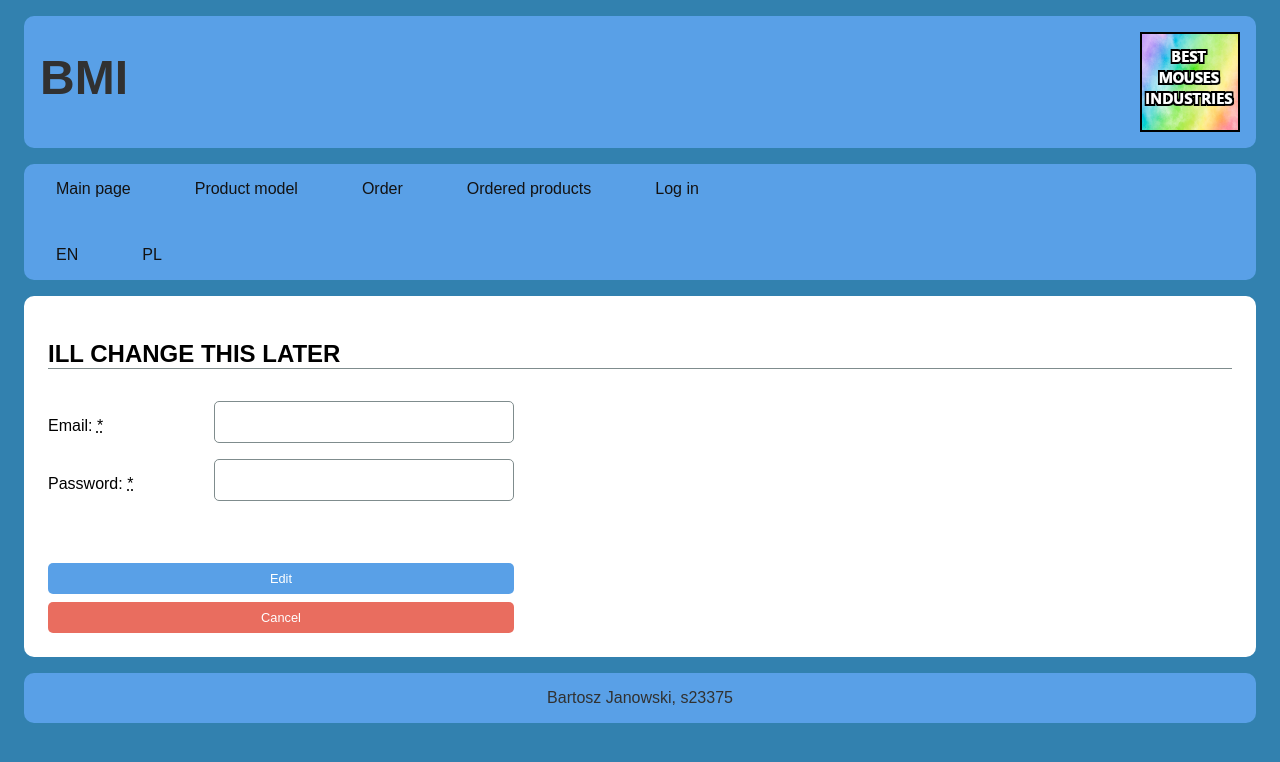
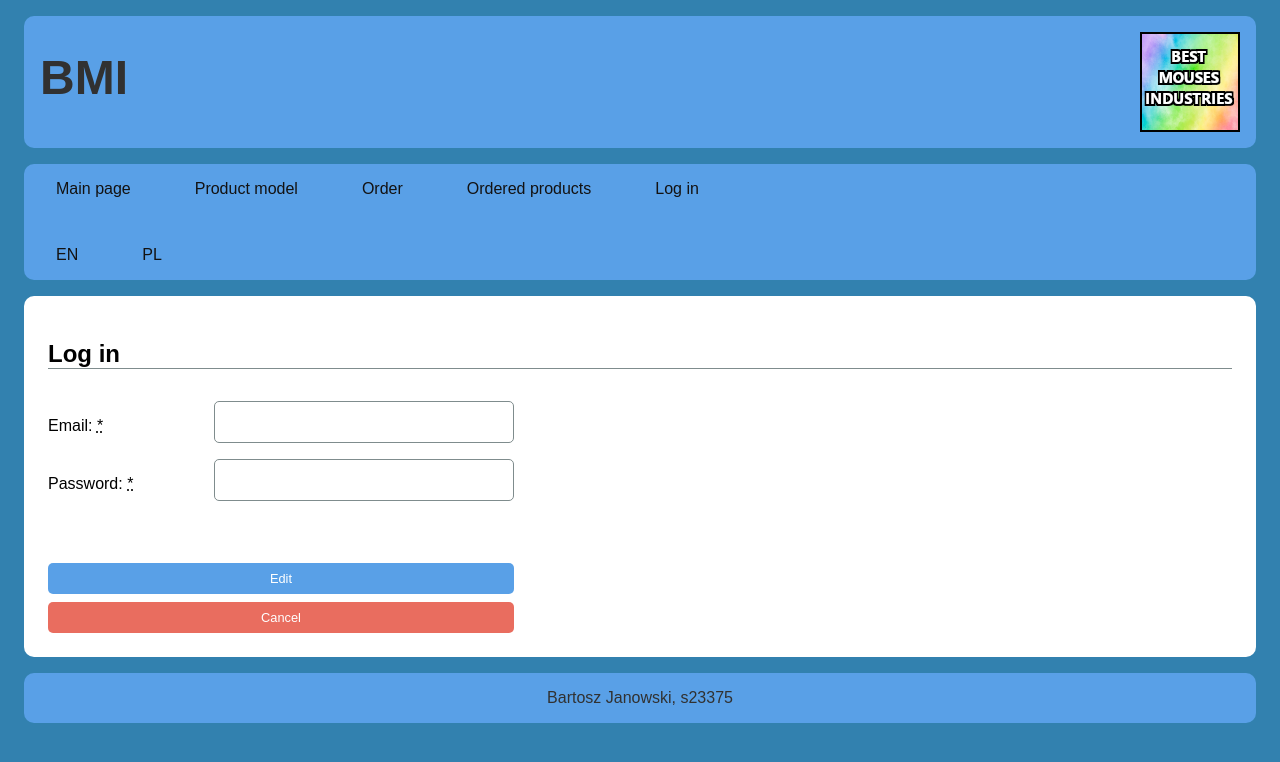
Before and after one commit to s23375/TIN_MP, a React (Create React App) app in the folder reactjs/tin-react-app/: page /login in a window 1280 px wide. Shown: the top 762 px of the page. Built offline with nearby package versions, Linux system fonts and the light colour scheme.

Commit message:
MP3 React.js (2/3) - refreshing on logout ugly but works, the rest doesn't

```diff
--- a/reactjs/tin-react-app/src/components/fragments/navigation.js
+++ b/reactjs/tin-react-app/src/components/fragments/navigation.js
@@ -13,9 +13,13 @@ class Navigation extends React.Component{
         });
     }
 
+    onClickLogout = () => {
+        this.props.handleLogout()
+        this.forceUpdate()
+    }
 
     render() {
-        const loginLogoutLink = isAuthenticated() ? <button onClick={this.props.handleLogout}>Logout</button> : <Link to="/login">Log in</Link>
+        const loginLogoutLink = isAuthenticated() ? <button onClick={this.onClickLogout}>Logout</button> : <Link to="/login">Log in</Link>
         const { t } = this.props;
 
         return (
--- a/reactjs/tin-react-app/src/components/other/LoginForm.js
+++ b/reactjs/tin-react-app/src/components/other/LoginForm.js
@@ -121,7 +121,7 @@ class LoginForm extends React.Component {
         return (
             <main>
                 <div id="login">
-                    <h2>ILL CHANGE THIS LATER</h2>
+                    <h2>Log in</h2>
                     <form className="form" method="post" onSubmit={this.handleSubmit}>
                         <FormInput
                             type="text"
```
